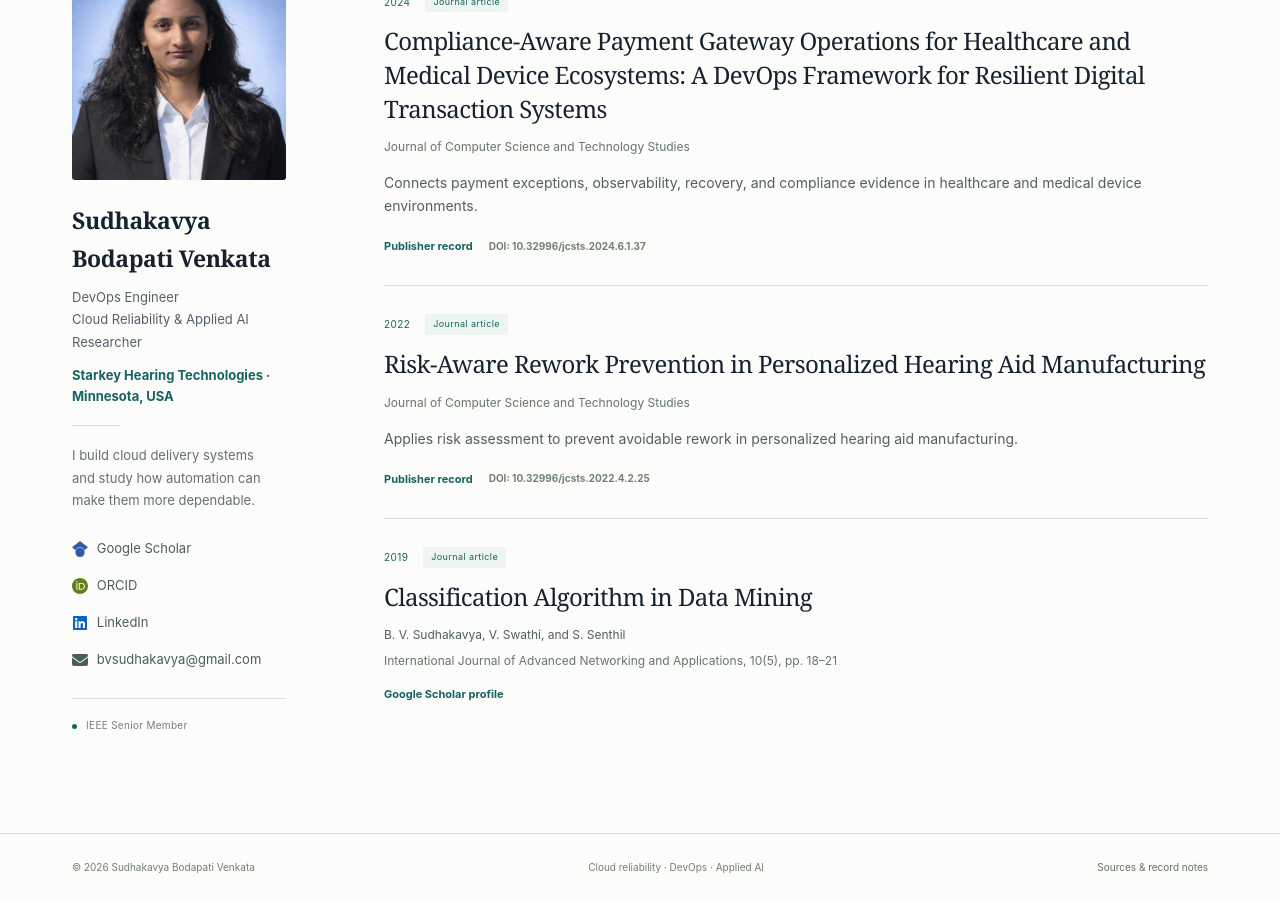
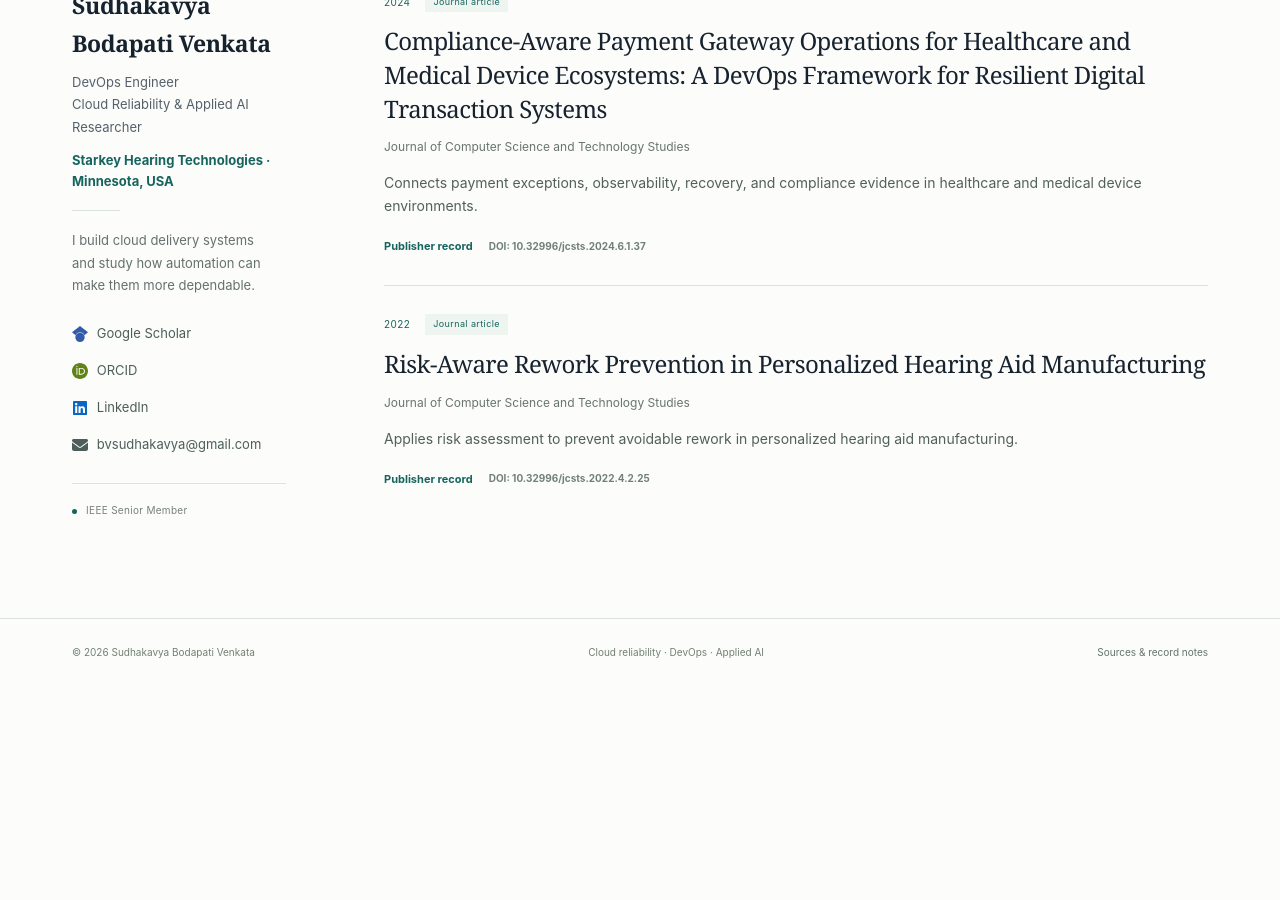
Before and after one commit to sudhakavya/sudhakavyabodapati, a Jekyll site: the page publications.html, which Jekyll copies as it is, in a window 1280 px wide and 900 px high, scrolled down 3233 px. Built offline with Jekyll 4.4.1, drawn with Linux system fonts in a browser that asks for light colours; after the commit the page ends 3918 px from its top, so only the background shows below that.

Commit message:
Remove 2019 classification paper from portfolio

```diff
--- a/citation-impact.html
+++ b/citation-impact.html
@@ -54,7 +54,7 @@
 <header class="page-heading">
   <p class="eyebrow">Research visibility</p>
   <h1>Citation impact</h1>
-  <p class="intro">A dated snapshot of my Google Scholar metrics and citations by publication.</p>
+  <p class="intro">A dated snapshot of the citation metrics for my full Google Scholar profile.</p>
 </header>
 <div class="impact-metrics">
   <a href="https://scholar.google.com/citations?user=yyiHyQ0AAAAJ&amp;hl=en"><strong>40</strong><span>Total citations</span></a>
@@ -62,13 +62,12 @@
   <a href="https://scholar.google.com/citations?user=yyiHyQ0AAAAJ&amp;hl=en"><strong>0</strong><span>i10-index</span></a>
 </div>
 <p class="metric-date">Google Scholar · <time datetime="2026-11-26">November 26, 2026</time>. Follow any metric to see the current figures.</p>
-<h2>Most cited works</h2>
+<h2>Most cited works in this portfolio</h2>
 <div class="record-list">
   <div class="record"><a href="https://scholar.google.com/scholar?oi=bibs&amp;hl=en&amp;cites=14651396213218933992">Predictive Infrastructure Orchestration in Azure Using Terraform and Dynatrace for Medical Systems</a><span>6 citations</span></div>
   <div class="record"><a href="https://scholar.google.com/scholar?oi=bibs&amp;hl=en&amp;cites=9710836062301038733">Evidence-Gated Search: Controlling Operational Search Explosion in LLM-Driven Incident Response</a><span>5 citations</span></div>
   <div class="record"><a href="https://scholar.google.com/scholar?oi=bibs&amp;hl=en&amp;cites=5132245163250649818">Computational Forgetting: Algorithms for Safe Memory Reduction in Long-Lived Systems</a><span>4 citations</span></div>
   <div class="record"><a href="https://scholar.google.com/scholar?oi=bibs&amp;hl=en&amp;cites=17842026530300270598">Runbook Mesh: MCP-Orchestrated Terraform and Ansible Co-Execution on Azure</a><span>4 citations</span></div>
-  <div class="record"><a href="https://scholar.google.com/scholar?oi=bibs&amp;hl=en&amp;cites=6068277009894983876">Classification Algorithm in Data Mining</a><span>4 citations</span></div>
 </div>
 <h2>Researcher profiles</h2>
 <div class="record-list">
--- a/index.html
+++ b/index.html
@@ -66,7 +66,7 @@
   <p class="small-source"><a class="text-link" href="./engineering.html">More engineering work</a></p>
 </section>
 <div class="credential-grid home-research-stats" aria-label="Research highlights">
-  <a href="./publications.html"><strong>13</strong><span>Research works<br>listed in this portfolio</span></a>
+  <a href="./publications.html"><strong>12</strong><span>Research works<br>listed in this portfolio</span></a>
   <a href="./citation-impact.html"><strong>40</strong><span>Google Scholar citations<br><time datetime="2026-11-26">November 26, 2026</time></span></a>
 </div>
 <section class="about-section">
--- a/publications.html
+++ b/publications.html
@@ -56,7 +56,7 @@
   <h1>Research &amp; publications</h1>
   <p class="intro">Browse publications by title, topic, venue, or year. Entries link to publisher records, DOIs, or Google Scholar.</p>
 </header>
-<div class="research-toolbar"><label class="search-label" for="publication-search">Search research</label><input id="publication-search" type="search" placeholder="Search by title, topic, venue, or year…" autocomplete="off"><div class="filters" role="group" aria-label="Publication type"><button class="active" data-filter="all" aria-pressed="true">All works</button><button data-filter="Conference paper" aria-pressed="false">Conference papers</button><button data-filter="Journal article" aria-pressed="false">Journal articles</button></div><p id="results-count" role="status" aria-live="polite">13 works</p></div>
+<div class="research-toolbar"><label class="search-label" for="publication-search">Search research</label><input id="publication-search" type="search" placeholder="Search by title, topic, venue, or year…" autocomplete="off"><div class="filters" role="group" aria-label="Publication type"><button class="active" data-filter="all" aria-pressed="true">All works</button><button data-filter="Conference paper" aria-pressed="false">Conference papers</button><button data-filter="Journal article" aria-pressed="false">Journal articles</button></div><p id="results-count" role="status" aria-live="polite">12 works</p></div>
 <div id="publications">
 <article class="publication" data-type="Conference paper" data-search="showntell at scale terraformed azure devops for modular vision-language robotics springer icida 2025 2027 forthcoming">
   <div class="pub-meta"><span>Forthcoming in 2027</span><span class="type-tag">Conference paper</span></div>
@@ -142,13 +142,6 @@
   <p class="pub-summary">Applies risk assessment to prevent avoidable rework in personalized hearing aid manufacturing.</p>
   <div class="pub-links"><a class="" href="https://alkindipublisher.com/index.php/jcsts/article/view/12416" target="_blank" rel="noopener noreferrer">Publisher record</a> <a class="doi" href="https://doi.org/10.32996/jcsts.2022.4.2.25" target="_blank" rel="noopener noreferrer">DOI: 10.32996/jcsts.2022.4.2.25</a></div>
 </article>
-<article class="publication" data-type="Journal article" data-search="2019 classification algorithm in data mining machine learning b v sudhakavya v swathi s senthil international journal of advanced networking and applications ijana">
-  <div class="pub-meta"><span>2019</span><span class="type-tag">Journal article</span></div>
-  <h2>Classification Algorithm in Data Mining</h2>
-  <p class="authors">B. V. Sudhakavya, V. Swathi, and S. Senthil</p>
-  <p class="venue">International Journal of Advanced Networking and Applications, 10(5), pp. 18–21</p>
-  <div class="pub-links"><a href="https://scholar.google.com/citations?user=yyiHyQ0AAAAJ&amp;hl=en" target="_blank" rel="noopener noreferrer">Google Scholar profile</a></div>
-</article>
 </div>
 <p id="no-results" hidden>No publications match your search. Try a different title or topic.</p>
     </main>
--- a/sources.html
+++ b/sources.html
@@ -65,7 +65,7 @@
 <div class="record"><a class="" href="https://scrs.in/conference/icst2026/speaker/talk/23165" target="_blank" rel="noopener noreferrer">ICST 2026</a><span>Invited talk and speaker biography</span></div>
 </div>
 <h2>Publications and reviews</h2>
-<p>Google Scholar citation metrics were checked on <time datetime="2026-11-26">November 26, 2026</time>. The profile indexes both <cite>Classification Algorithm in Data Mining</cite> and <cite>ShowNTell at Scale</cite>. Springer lists <cite>ShowNTell at Scale</cite> in the ICIDA 2025 proceedings with a publication date of February 2, 2027.</p>
+<p>Google Scholar citation metrics were checked on <time datetime="2026-11-26">November 26, 2026</time>. Springer lists <cite>ShowNTell at Scale</cite> in the ICIDA 2025 proceedings with a publication date of February 2, 2027.</p>
 <p>Publication entries link to publisher records, DOIs, or Google Scholar. Journal review counts reflect the November 2026 ORCID record. Conference counts reflect the review activity listed by venue on the Peer Review page.</p>
 <h2>Template credits</h2>
 <p>This portfolio uses the <a class="" href="https://github.com/vimaltejam-prog/vimaltejam-prog.github.io" target="_blank" rel="noopener noreferrer">supplied Academic Pages adaptation</a> and retains its MIT license. Icon credits are listed in the GitHub repository.</p>
```
